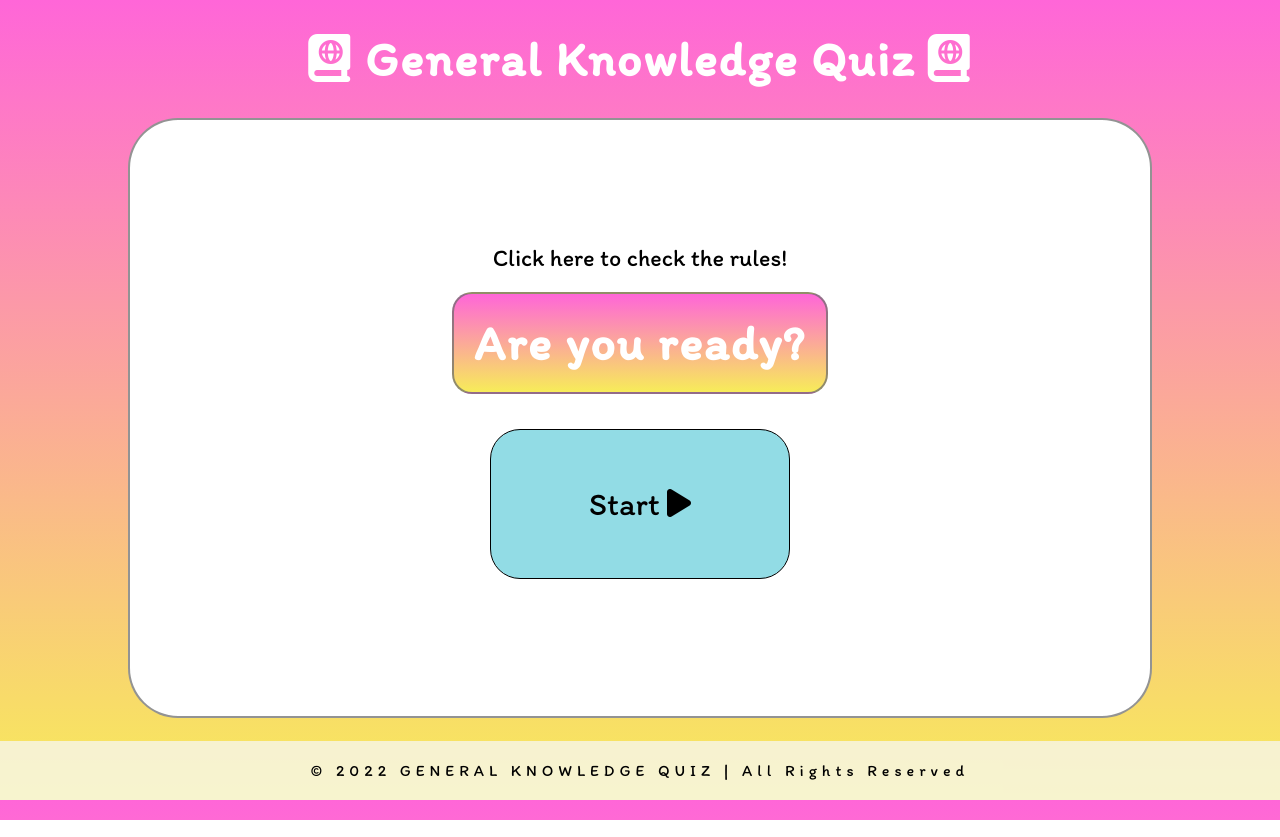
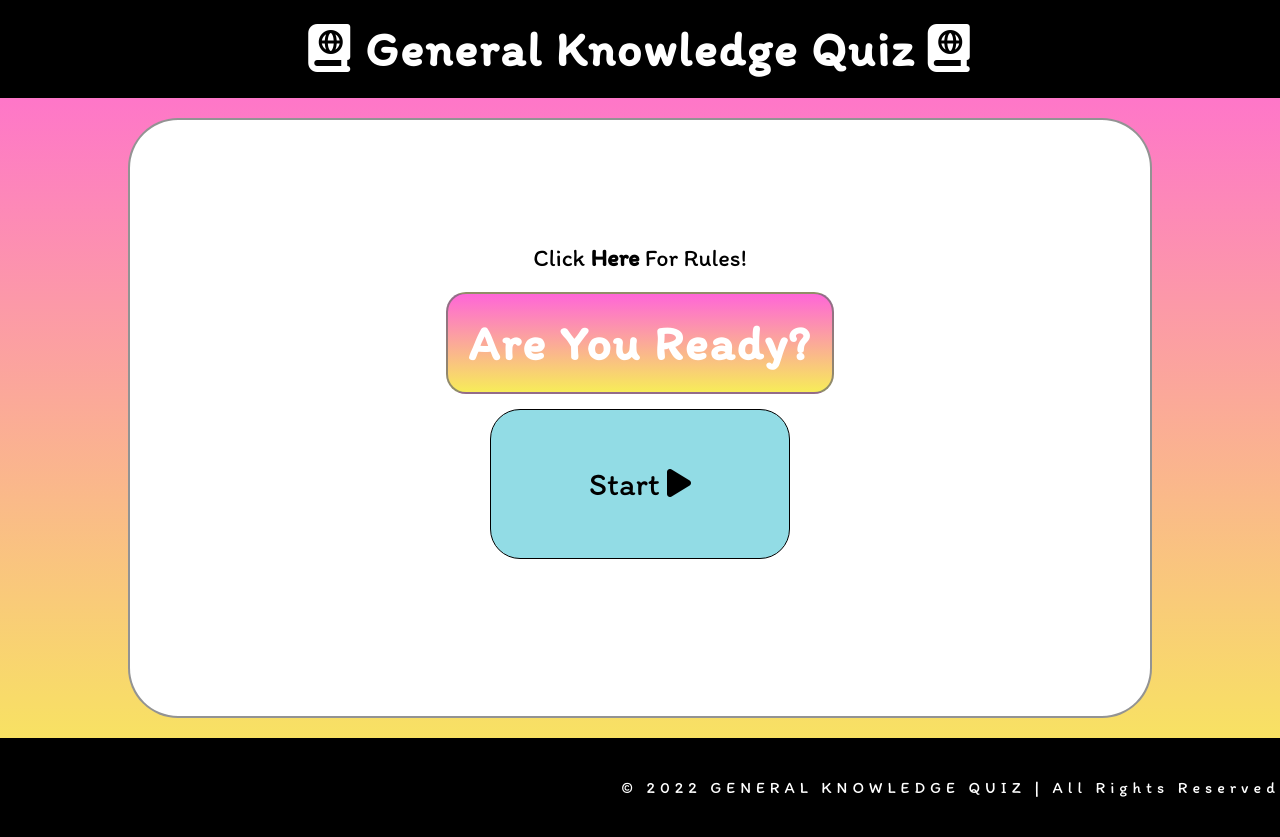
Before and after one commit to marosan28/general-knowledge-quiz, a plain HTML site: page index.html in a window 1280 px wide. Drawn offline with Linux system fonts and the light colour scheme.

Commit message:
Add navigation bar

```diff
--- a/assets/css/styles.css
+++ b/assets/css/styles.css
@@ -15,26 +15,30 @@ html {
 
 body {
     height: 100%;
+    width: 100%;
     background-image: linear-gradient(#FF66D8, #F7EC59);
     background-repeat: no-repeat;
     background-attachment: fixed;
     display: inherit;
 }
+/* Navigation bar and Title */
+.nav-bar {
+    background-color: black;
 
+}
 .title {
     color: #fff;
     letter-spacing: 2px;
     text-align: center;
-    margin: 20px;
     font-size: 3rem;
-    padding: 10px;
+    padding: 20px 0;
 }
 .question-container {
     background-color: white;
     border-radius: 50px;
     border: 2px solid rgba(110, 110, 110, 0.74);
     width: 80%;
-    margin: 0 auto;
+    margin: 20px auto;
     display: flex;
     flex-direction: column;
     align-items: center;
@@ -49,6 +53,7 @@ body {
     border: 2px solid rgba(110, 110, 110, 0.74);
     border-radius: 20px;
     padding: 20px;
+    text-transform: capitalize;
     background-image: linear-gradient(#FF66D8, #F7EC59);
     max-width: 250px;
 }
@@ -74,7 +79,10 @@ body {
     font-size: 1.5rem;
     text-decoration: none;
     cursor: pointer;
+    text-transform:capitalize;
     color: black;
+    position: relative;
+    top: -20px;
 }
 .rules:hover {
     text-decoration: underline;
@@ -160,24 +168,28 @@ footer {
     bottom: 0;
     padding: 20px 0 20px 0;
     width: 100%;
-    color: black;
+    color: white;
     font-size: 1rem;
     letter-spacing: 5px;
-    background-color: rgba(247, 247, 247, 0.74);
+    background-color: black;
 }
 .footer {
     text-align: center;
 }
+.footer ul {
+    bottom: 0;
+    text-align: end;
+    padding: 20px 0;
+    width: 100%;
+    font-size: 1rem;
+    letter-spacing: 5px;
+    position: relative;
+}
 /* Styling for different screen sizes */
 @media screen and (max-width: 500px) {
     .title {
-        font-size: 2rem;
+        font-size: 2.2rem;
     }
-
-    .question-container {
-        margin: 20px auto;
-    }
-
     .btn {
         margin: 10px;
         width: 200px;
@@ -190,6 +202,9 @@ footer {
     .rules-text {
         font-size: 1.2rem;
     }
+    footer {
+        position: relative;
+    }
 }
 
 @media screen and (min-width: 650px) {
@@ -198,7 +213,6 @@ footer {
         margin-bottom: 10px;
         gap: 200px;
     }
-
     .question {
         font-size: 50px;
     }
@@ -234,14 +248,8 @@ footer {
     .title {
         font-size: 2.55rem;
     }
-
     .title:hover {
         font-size: 2.2rem;
-    }
-}
-@media screen and (min-width: 630px) and (max-width:2500px) {
-    footer {
-        position: fixed;
     }
 }
 /* JS CLASSES */
--- a/index.html
+++ b/index.html
@@ -12,8 +12,9 @@
 </head>
 
 <body>
+    <nav class="nav-bar">
     <h1 class="title"><i class="fa-solid fa-book-atlas"></i> General Knowledge Quiz <i
-            class="fa-solid fa-book-atlas"></i></h1>
+            class="fa-solid fa-book-atlas"></i></h1></nav>
     <div class="high-score"></div>
     <!-- Username and score -->
     <div class="username-score toggle" id="usernameScore">
@@ -22,7 +23,7 @@
     </div>
     <!--Question container with buttons-->
     <div class="question-container">
-        <span><a href="rules.html" class="rules">Click here to check the rules!</a></span>
+        <span><a href="rules.html" class="rules">Click <strong>here</strong> for rules!</a></span>
         <h1 class="start-text title" id="startText">Are you ready?</h1>
         <input type="text" class="start-text title toggle" id="usernameInput" placeholder="Username">
         <div class="question-answer toggle" id="questionAnswers">
```
